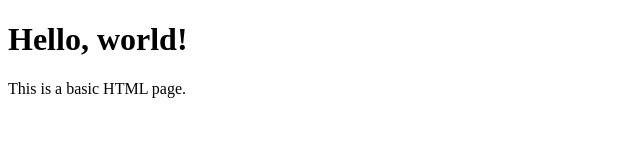
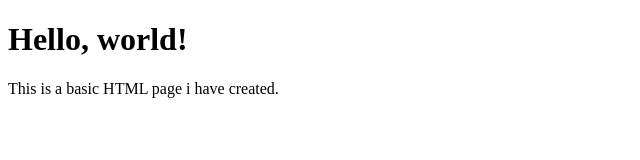
Before and after one commit to krupasandhya/assignment, a plain HTML site: page index.html in a window 1280 px wide. Shown: the whole page, without its empty margins (0-640 px from the left). Drawn offline with Linux system fonts and the light colour scheme.

Commit message:
changehtml

```diff
--- a/index.html
+++ b/index.html
@@ -2,6 +2,6 @@
 <html>
 <body>
   <h1>Hello, world!</h1>
-  <p>This is a basic HTML page.</p>
+  <p>This is a basic HTML page i have created.</p>
 </body>
 </html>
```
